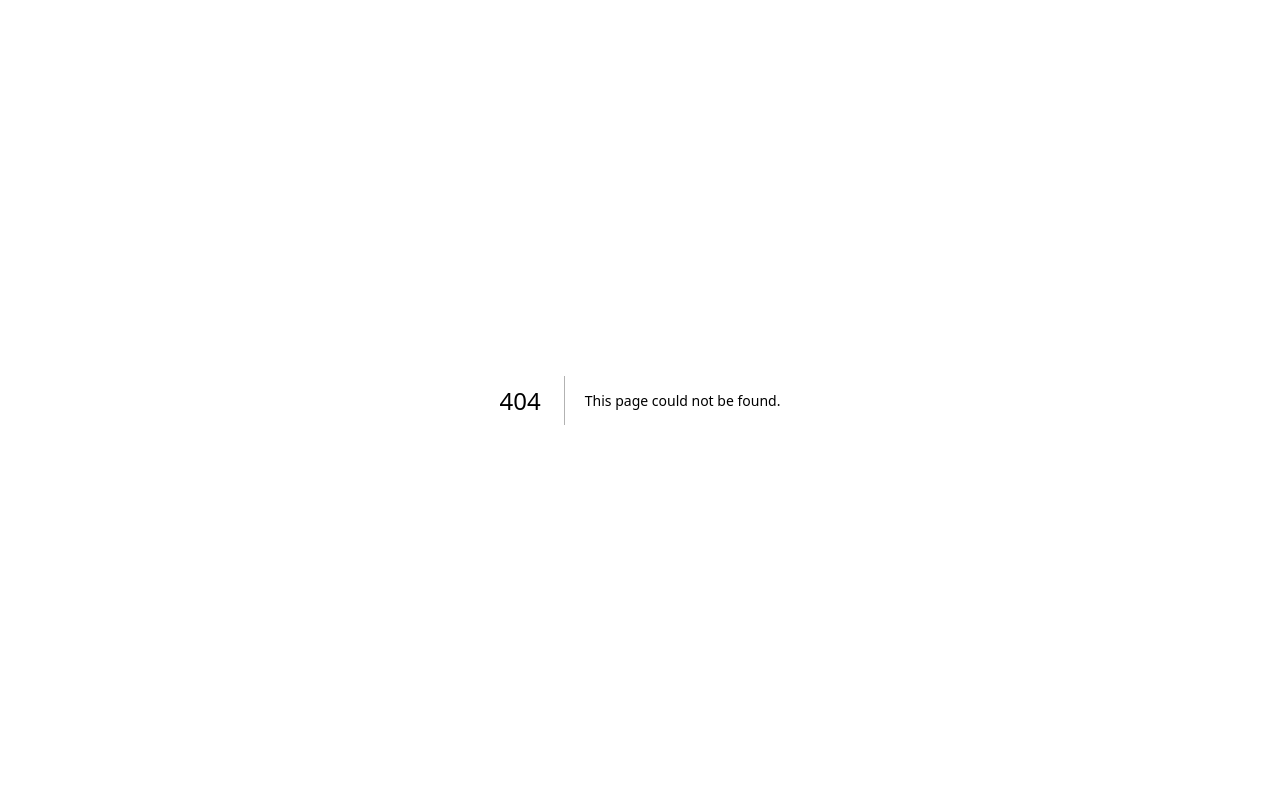
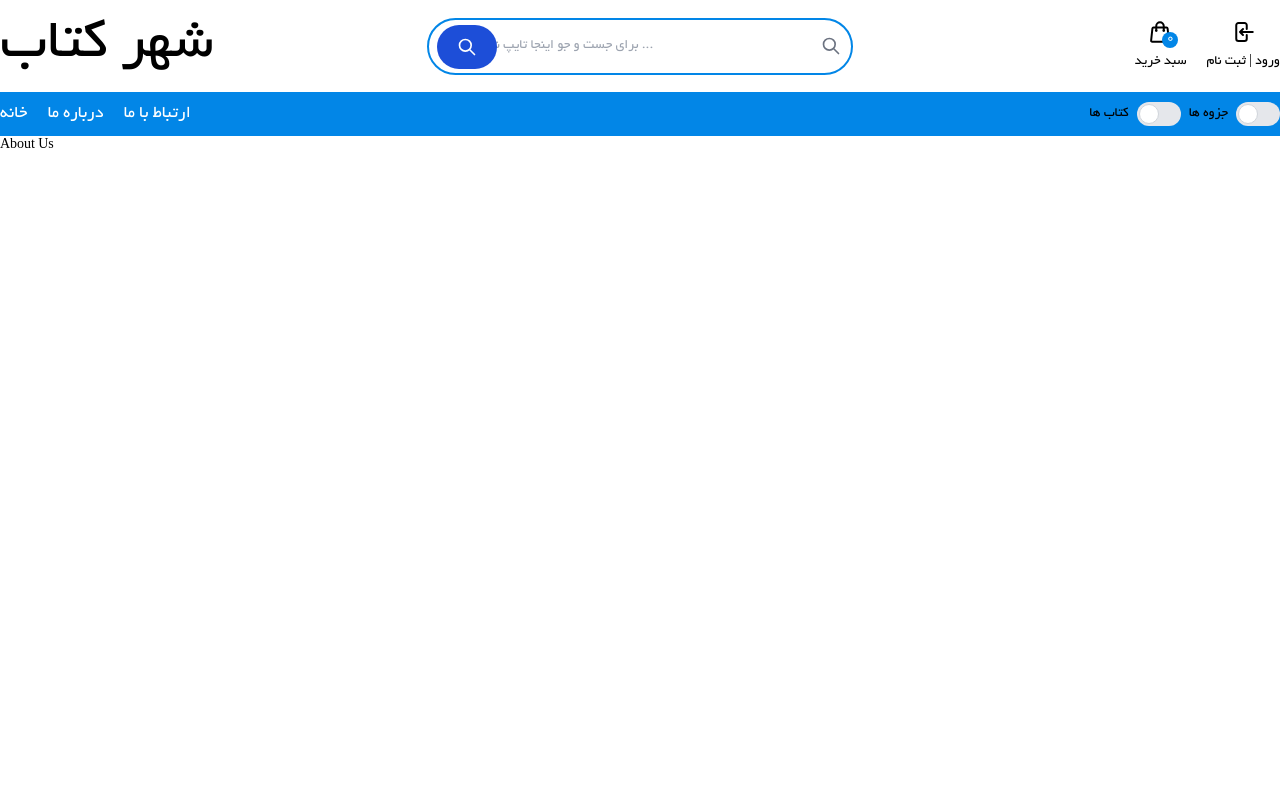
Before and after one commit to amir-njr/bookStore, a Next.js app: page /aboutus in a window 1280 px wide. Before the commit this address had no page. Shown: the top 800 px of the page. Built offline with nearby package versions, Linux system fonts and the light colour scheme.

Commit message:
Create About Us , Contact Us And Basket Page

```diff
--- a/common/common.js
+++ b/common/common.js
@@ -1,12 +1,12 @@
 import { atom } from "jotai";
-export const basketData = atom({
+const basketData = atom({
 	selectedItem: [],
 	counter: 0,
 });
 
 const checkExistInArray = (myarray, needle) => {
 	// console.log("MY ARRAY : ", myarray);
-	console.log("MY needle : ", needle);
+	// console.log("MY needle : ", needle);
 	return myarray.map((item) => {
 		if (item.id === needle) {
 			return true;
@@ -43,4 +43,4 @@ const basketHandller = async ({ action }) => {
 	}
 };
 
-export { basketHandller, checkExistInArray };
+export { basketHandller, checkExistInArray, basketData };
--- /dev/null
+++ b/src/components/AboutUs/AboutUs.js
@@ -0,0 +1,9 @@
+
+
+export default function AboutUs() {
+	return (
+		<h1>
+      About Us
+    </h1>
+	);
+}
--- /dev/null
+++ b/src/components/Basket/Basket.js
@@ -0,0 +1,7 @@
+export default function Basket () {
+  return (
+    <h1>
+      Basket
+    </h1>
+  )
+}
--- a/src/components/Cards/Card.js
+++ b/src/components/Cards/Card.js
@@ -3,7 +3,7 @@ import { useAtom } from "jotai";
 // Icon
 import Dollar from "../icon/Dollar";
 // Function
-import { basketHandller, checkExistInArray } from "../shared/func/Function";
+import { basketHandller, checkExistInArray } from "../../../common/common";
 // Atom Basket Data
 import { basketData } from "../../../common/common";
 
@@ -28,11 +28,27 @@ export default function Card({ bookData }) {
 								console.log("ev.target", ev.target.id);
 								// // basket.selectedItem.map((item) => {
 
-								console.log("ITEM : ", bookData);
+								// console.log("ITEM : ", bookData);
 								if (basket.selectedItem.length > 0) {
 									basket.selectedItem.map((item) => {
-										if (+item.id === bookData.id) {
-											return;
+										if (+item.id == bookData.id) {
+											let tempitem = item;
+											tempitem.count
+												? (tempitem.count += 1)
+												: (tempitem.count = 2);
+											let actualitems = basket.selectedItem.filter(
+												(innerItem) => +innerItem.id !== +item.id
+											);
+											setBasket((prevState) => ({
+												...prevState,
+												selectedItem: [...actualitems, tempitem],
+											}));
+											console.log(
+												"tempitem : ",
+												tempitem,
+												"actual items : ",
+												actualitems
+											);
 										} else {
 											setBasket((prevState) => ({
 												...prevState,
--- /dev/null
+++ b/src/components/ContactUs/ContactUs.js
@@ -0,0 +1,9 @@
+
+
+export default function ContactUs() {
+	return (
+		<h1>
+      Contact Us
+    </h1>
+	);
+}
--- a/src/components/Header/Header.js
+++ b/src/components/Header/Header.js
@@ -73,7 +73,7 @@ export default function Header() {
               <span className="h-4 w-4  bg-ghaleb-blue absolute top-3 right-2 flex justify-center items-center rounded-full">
                 {basket.counter}
               </span>
-              <Link href="#" className="flex flex-col items-center gap-2">
+              <Link href="/basket" className="flex flex-col items-center gap-2">
                 <Basket />
 
                 <span className="text-black">سبد خرید</span>
@@ -81,9 +81,10 @@ export default function Header() {
             </div>
 
             <div className="">
-              <Link href="#" className="flex flex-col items-center gap-2">
+              <Link href="/login" className="flex flex-col items-center gap-2">
                 <Signin />
                 <span className="text-black">ورود | ثبت نام</span>
+
               </Link>
             </div>
           </div>
--- a/src/components/Login/LeftL.js
+++ b/src/components/Login/LeftL.js
@@ -1,11 +1,19 @@
+import Link from "next/link";
+import Image from "next/image";
 // Image
-import Image from "next/image";
-import loginPhoto from "../../../public/assets/img/login-photo.jpg"
-export default function LeftL () {
+import loginPhoto from "../../../public/assets/img/login-photo.jpg";
+// Icon
+import Arrow from "../icon/Arrow";
+export default function LeftL() {
+	return (
+		<div className="flex justify-center">
+			<Link href={"/"}>
+        <div className="fixed left-20 top-20">
+				<Arrow />
 
-    return (
-        <div className="flex justify-center">
-            <Image src={loginPhoto} alt="Login Photo" className="w-[90%] h-full" />
         </div>
-    )
+			</Link>
+			<Image src={loginPhoto} alt="Login Photo" className="w-[90%] h-full" />
+		</div>
+	);
 }
--- a/src/components/Navbar/Navbar.js
+++ b/src/components/Navbar/Navbar.js
@@ -6,17 +6,17 @@ export default function Navbar() {
       <div className="container mx-auto py-2 flex">
         <ul className="flex gap-5 text-white text-lg basis-6/12">
           <li>
-            <Link className="hover:text-orange-400" href="#">
+            <Link className="hover:text-orange-400" href="/">
               خانه
             </Link>
           </li>
           <li>
-            <Link className="hover:text-orange-400" href="#">
+            <Link className="hover:text-orange-400" href="/aboutus">
               درباره ما
             </Link>
           </li>
           <li>
-            <Link className="hover:text-orange-400" href="#">
+            <Link className="hover:text-orange-400" href="/contactus">
               ارتباط با ما
             </Link>
           </li>
--- /dev/null
+++ b/src/pages/aboutus/index.js
@@ -0,0 +1,11 @@
+import HadrLayout from "@/components/Layout/HadrLayout";
+import AboutUs from "@/components/AboutUs/AboutUs";
+
+
+export default function aboutus() {
+	return (
+		<HadrLayout>
+			<AboutUs />
+		</HadrLayout>
+	);
+}
--- a/src/pages/api/books/index.js
+++ b/src/pages/api/books/index.js
@@ -1,6 +1,6 @@
 import bookData from "@/components/shared/bookData/bookData";
 export default function handler(req, res) {
-  console.log(req.query);
+
   if (req.query?.id) {
     const result = bookData.filter((item) => item.id === req.query.id);
     res.status(200).json(result);
--- /dev/null
+++ b/src/pages/basket/index.js
@@ -0,0 +1,10 @@
+import HadrLayout from "@/components/Layout/HadrLayout";
+import Basket from "@/components/Basket/Basket";
+
+export default function basket() {
+	return (
+		<HadrLayout>
+			<Basket />
+		</HadrLayout>
+	);
+}
--- /dev/null
+++ b/src/pages/contactus/index.js
@@ -0,0 +1,11 @@
+import ContactUs from "@/components/ContactUs/ContactUs";
+import HadrLayout from "@/components/Layout/HadrLayout";
+
+
+export default function contactus() {
+	return (
+		<HadrLayout>
+			<ContactUs />
+		</HadrLayout>
+	);
+}
```
